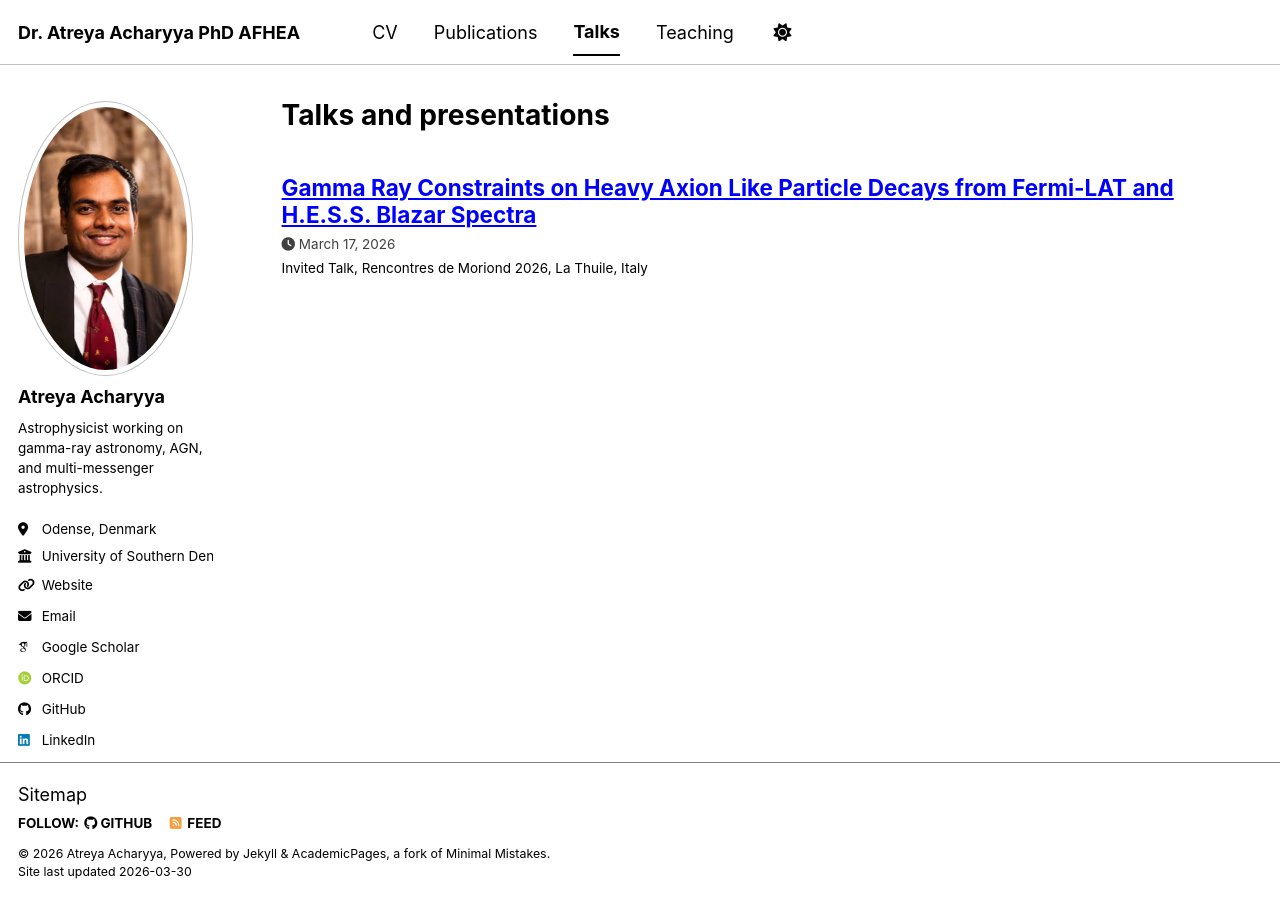
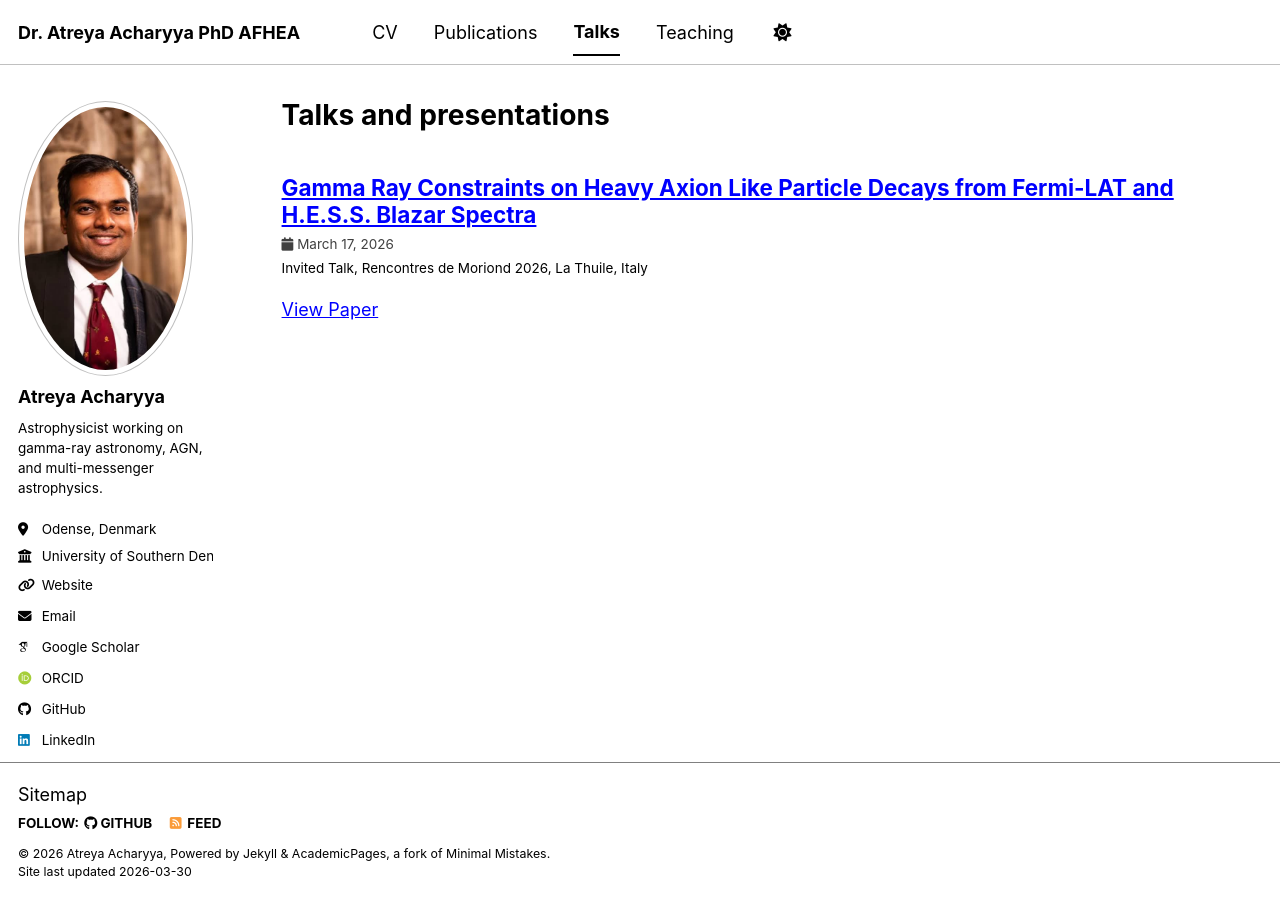
Before and after one commit to atreyaacharyya/atreyaacharyya.github.com, a Jekyll site: the page built from _pages/talks.html, in a window 1280 px wide. Built offline with Jekyll 4.4.1, drawn with Linux system fonts in a browser that asks for light colours; some web fonts are replaced; a script bundle is joined from its source files by our own code; library files that are not in the unit come from our copies.

Commit message:
Update archive-single-talk.html

```diff
--- a/_includes/archive-single-talk.html
+++ b/_includes/archive-single-talk.html
@@ -27,16 +27,35 @@
     {% endif %}
     <h2 class="archive__item-title" itemprop="headline">
       {% if post.link %}
-        <a href="{{ post.link }}">{{ title }}</a> <a href="{{ base_path }}{{ post.url }}" rel="permalink"><i class="fa fa-link" aria-hidden="true" title="permalink"></i><span class="sr-only">Permalink</span></a>
+        <a href="{{ post.link }}">{{ title }}</a>
+        <a href="{{ base_path }}{{ post.url }}" rel="permalink">
+          <i class="fa fa-link" aria-hidden="true" title="permalink"></i><span class="sr-only">Permalink</span>
+        </a>
       {% else %}
         <a href="{{ base_path }}{{ post.url }}" rel="permalink">{{ title }}</a>
       {% endif %}
     </h2>
+
     {% if post.read_time %}
       <p class="page__meta"><i class="fa fa-clock" aria-hidden="true"></i> {% include read-time.html %}</p>
     {% endif %}
-    {% if post.date %}<p class="page__meta"><i class="fa fa-clock" aria-hidden="true"></i> {{ post.date | date: '%B %d, %Y' }}</p>{% endif %}
-    {% if post.venue %}<p class="archive__item-excerpt" itemprop="description">{{post.type}}, {{ post.venue }},  {{post.location}} {% endif %}
-    {% if post.excerpt %}<p class="archive__item-excerpt" itemprop="description">{{ post.excerpt | markdownify }}</p>{% endif %}
+
+    {% if post.date %}
+      <p class="page__meta"><i class="fa fa-calendar" aria-hidden="true"></i> {{ post.date | date: '%B %d, %Y' }}</p>
+    {% endif %}
+
+    {% if post.venue %}
+      <p class="archive__item-excerpt" itemprop="description">
+        {{ post.type }}, {{ post.venue }}, {{ post.location }}
+      </p>
+    {% endif %}
+
+    {% if post.paperurl %}
+      <p><a href="{{ post.paperurl }}" target="_blank">View Paper</a></p>
+    {% endif %}
+
+    {% if post.excerpt %}
+      <p class="archive__item-excerpt" itemprop="description">{{ post.excerpt | markdownify }}</p>
+    {% endif %}
   </article>
 </div>
```
